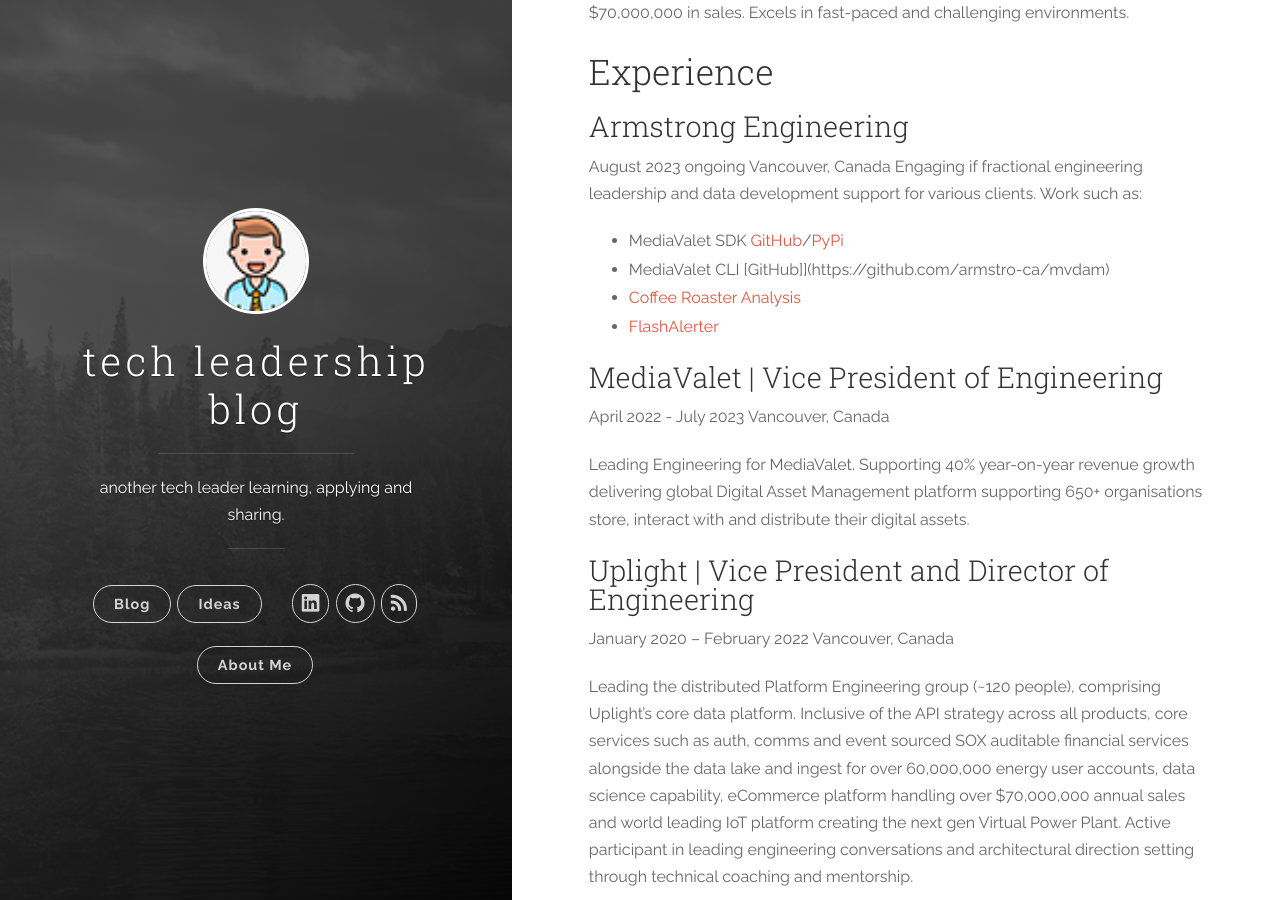
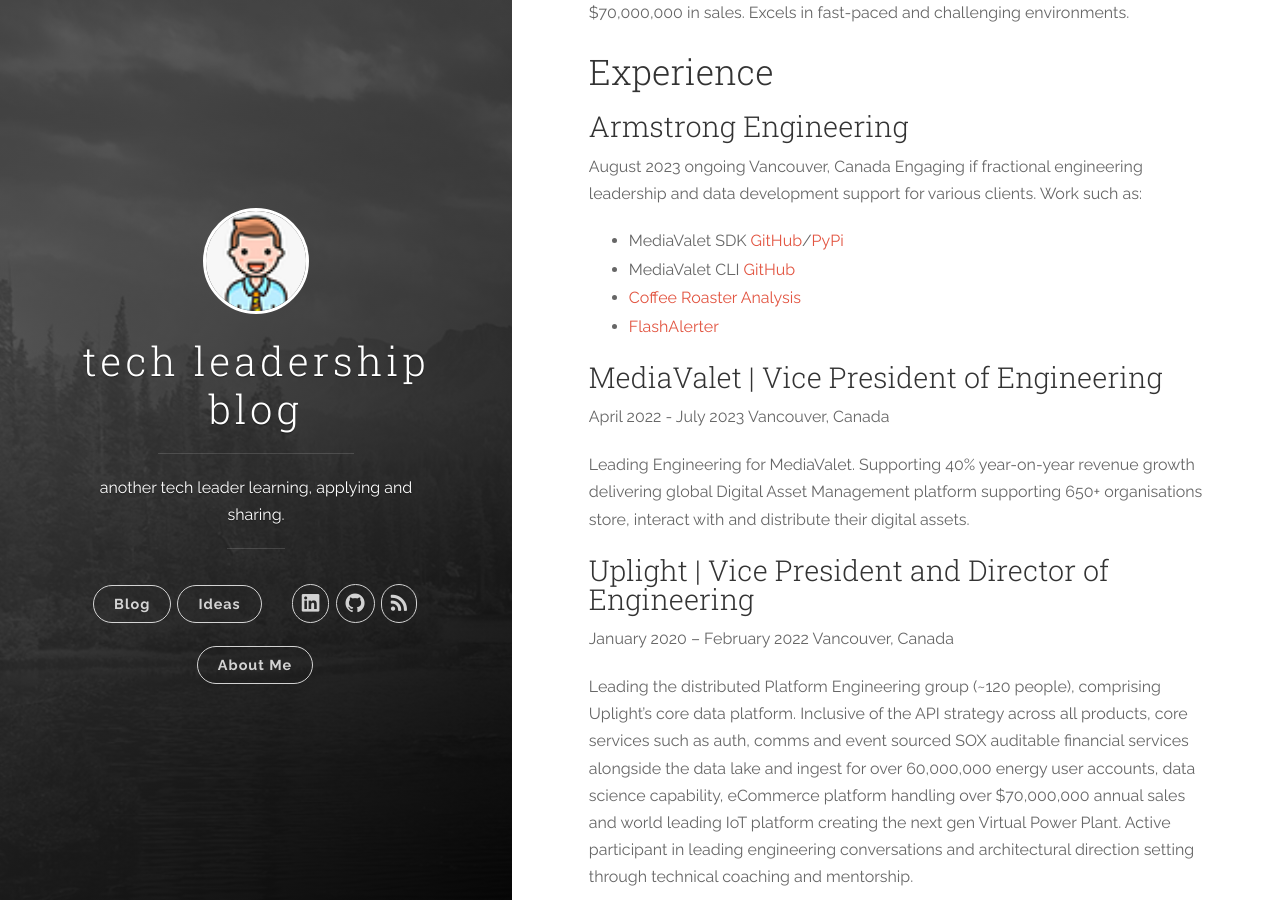
Before and after one commit to nomadicj/nomadicj.github.io, a Jekyll site: the page built from resume.md, in a window 1280 px wide and 900 px high, scrolled down 440 px. Built offline with Jekyll 4.4.1, drawn with Linux system fonts in a browser that asks for light colours.

Commit message:
Typo corection

```diff
--- a/resume.md
+++ b/resume.md
@@ -16,7 +16,7 @@
 Vancouver, Canada
 Engaging if fractional engineering leadership and data development support for various clients. Work such as:
 - MediaValet SDK [GitHub](https://github.com/armstro-ca/mvsdk)/[PyPi](https://pypi.org/project/mvsdk/)
-- MediaValet CLI [GitHub]](https://github.com/armstro-ca/mvdam)
+- MediaValet CLI [GitHub](https://github.com/armstro-ca/mvdam)
 - [Coffee Roaster Analysis](/roasters.html)
 - [FlashAlerter](https://github.com/nomadicj/flashalerter)
 
```
